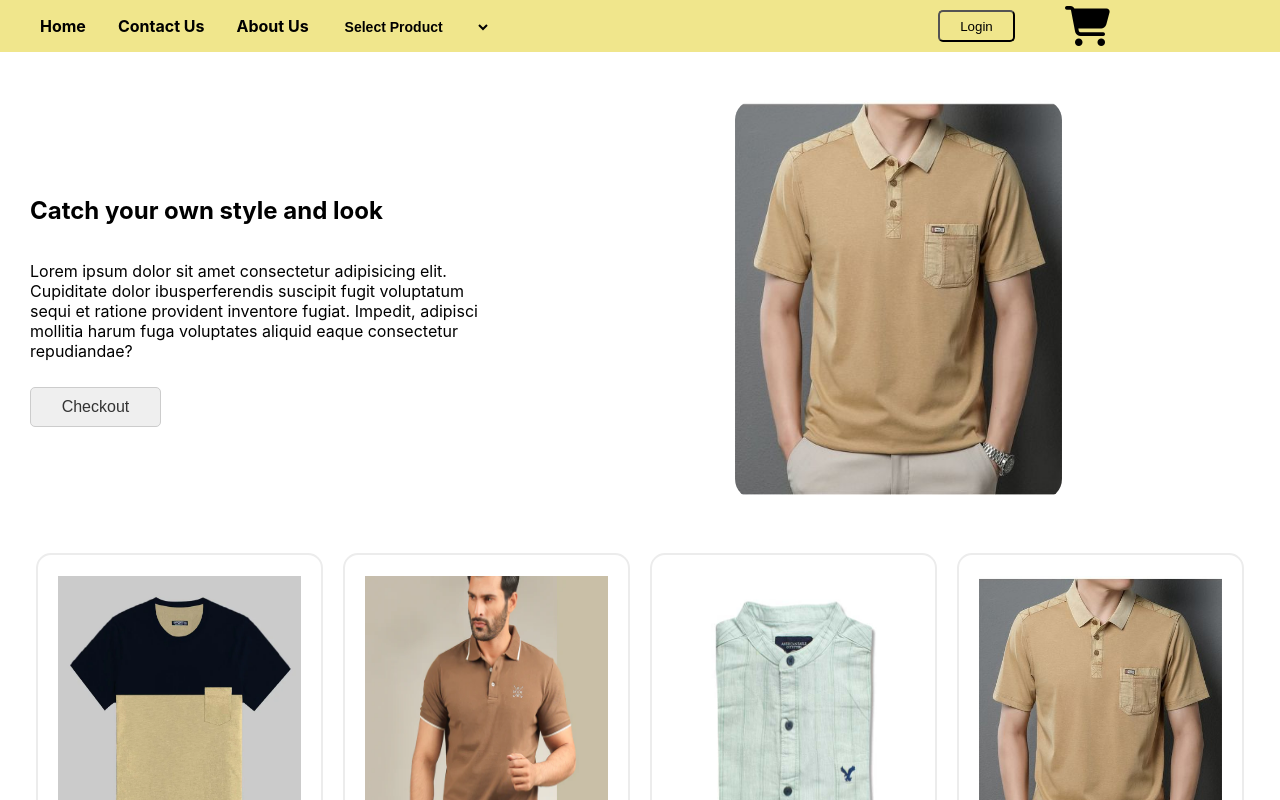
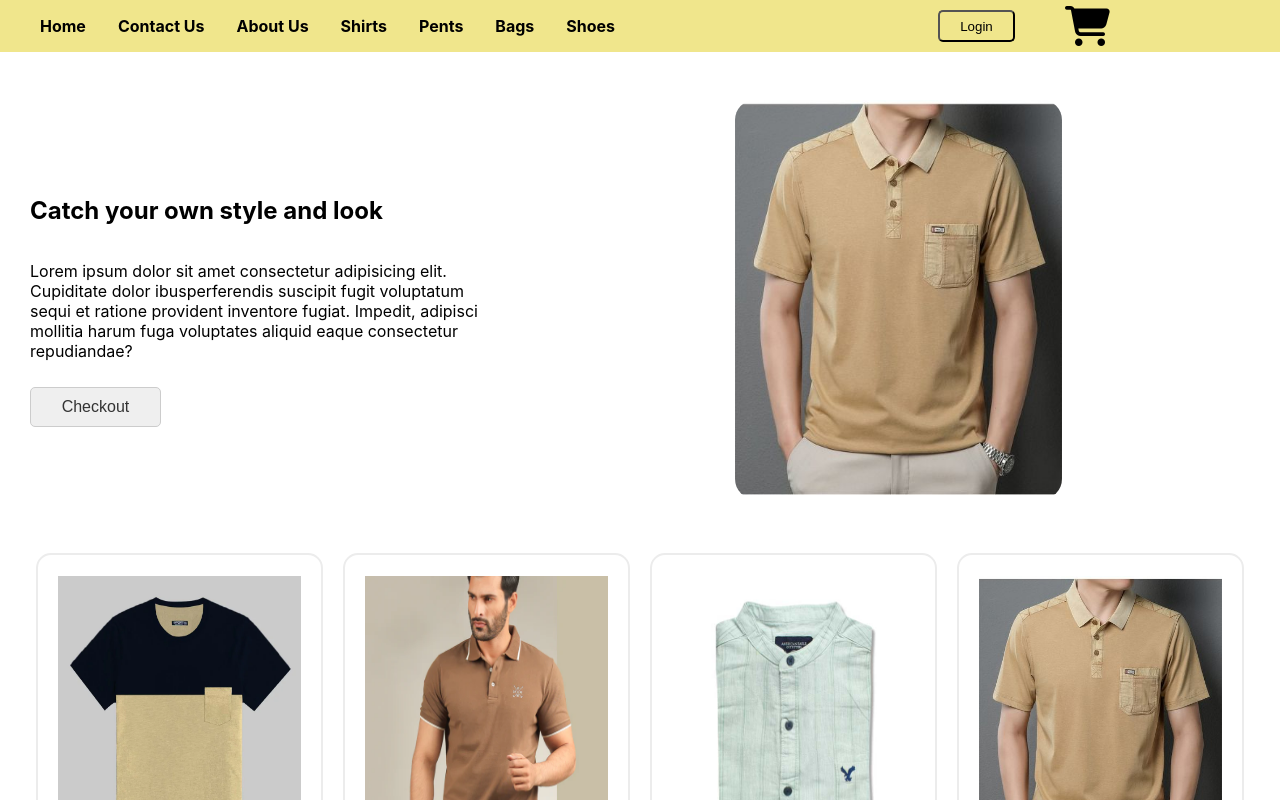
Before and after one commit to Moizajmal2456/EXD-Project, a React (Create React App) app: page / in a window 1280 px wide. Shown: the top 800 px of the page. Built offline with nearby package versions, Linux system fonts and the light colour scheme.

Commit message:
Make changes in navbar and selectedproduct component

```diff
--- a/src/Components/Navbar/Navbar.jsx
+++ b/src/Components/Navbar/Navbar.jsx
@@ -20,7 +20,7 @@ export const Navbar = () => {
 return(
 <div className={styles.Navbar_Wrapper}>
   <div className={styles.Left_Section}>
-        <ul>
+        <ul onChange={handleOptionSelected}>
             <li className={styles.Home}>
              <Link to="/">Home</Link>
             </li>
@@ -30,8 +30,19 @@ return(
             <li className={styles.Home}>
              <Link to="/aboutus">About Us</Link>
             </li>
-            {/* <div className={styles.div}></div> */}
-          <div className={styles.Select_Wrapper}>
+            <li className={styles.Home}>
+             <Link to="/selectedproduct/Shirt">Shirts</Link>
+            </li>
+            <li className={styles.Home}>
+             <Link to="/selectedproduct/Pent">Pents</Link>
+            </li>
+            <li className={styles.Home}>
+             <Link to="/selectedproduct/Bag">Bags</Link>
+            </li>
+            <li className={styles.Home}>
+             <Link to="/selectedproduct/Shoe">Shoes</Link>
+            </li>
+          {/* <div className={styles.Select_Wrapper}>
              <select onChange={handleOptionSelected}>
                  <option value="Product">Select Product</option>
                  <option value="Shirt">Shirts</option>
@@ -39,7 +50,7 @@ return(
                  <option value="Bag">Bags</option>
                  <option value="Shoe">Shoes</option>
              </select>
-          </div>
+          </div> */}
         </ul>
   </div>
   <div className={styles.Right_Section}>
--- a/src/Components/Navbar/styles.module.scss
+++ b/src/Components/Navbar/styles.module.scss
@@ -123,18 +123,7 @@
             //       transform: rotate(45deg);
             //       transform-origin: 0% 0%;
             //     }
-                .Select_Wrapper {
-                    width: 150px;
-                    select {
-                      width: 100%;
-                      border: none;
-                      color: black;
-                      cursor: pointer;
-                      font-size: 14px;
-                      font-weight: bold;
-                      background: transparent;
-                    }
-                  }
+
             }
         .Right_Section{
             gap: 50px;
@@ -203,18 +192,7 @@
             .Home{
                 color: black;
             }
-                .Select_Wrapper {
-                    width: 150px;
-                    select {
-                      width: 100%;
-                      border: none;
-                      color: black;
-                      cursor: pointer;
-                      font-size: 14px;
-                      font-weight: bold;
-                      background: transparent;
-                    }
-                  }
+
             }
         .Right_Section{
             gap: 50px;
--- a/src/Components/SelectedProduct/SelectedProduct.jsx
+++ b/src/Components/SelectedProduct/SelectedProduct.jsx
@@ -72,6 +72,7 @@ return (
       price={obj.price}
       buttonText={obj.buttonText}
       productID={obj.id}
+      star={obj.stars}
     />) })}
   </div>
 </div>
```
Also changed, not shown: src/Reducers/order.jsx (added, +31 -0 lines).
